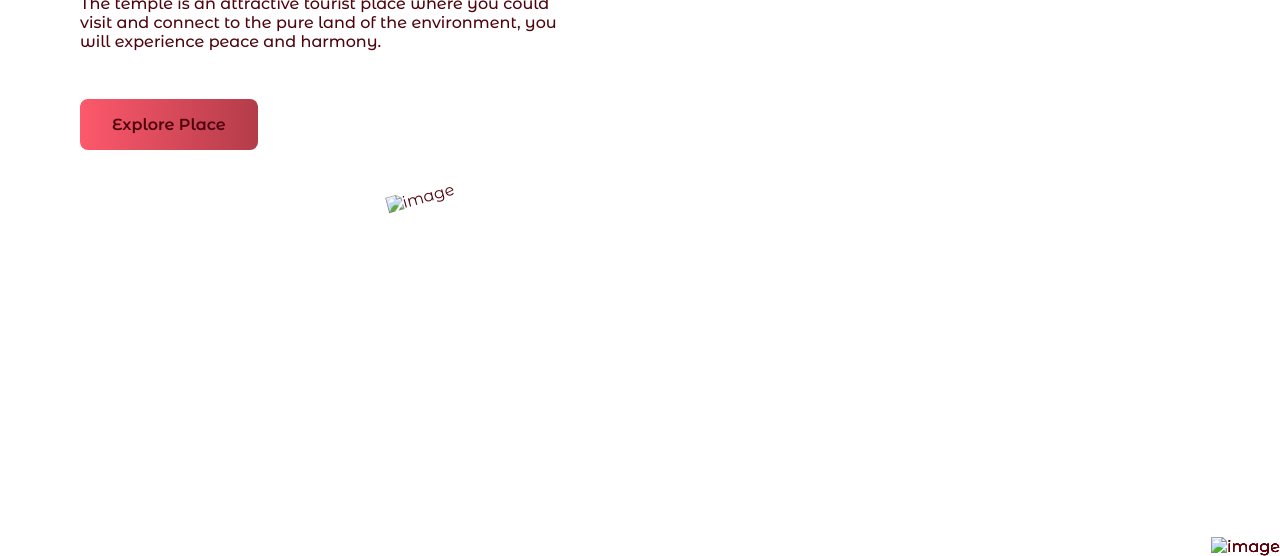
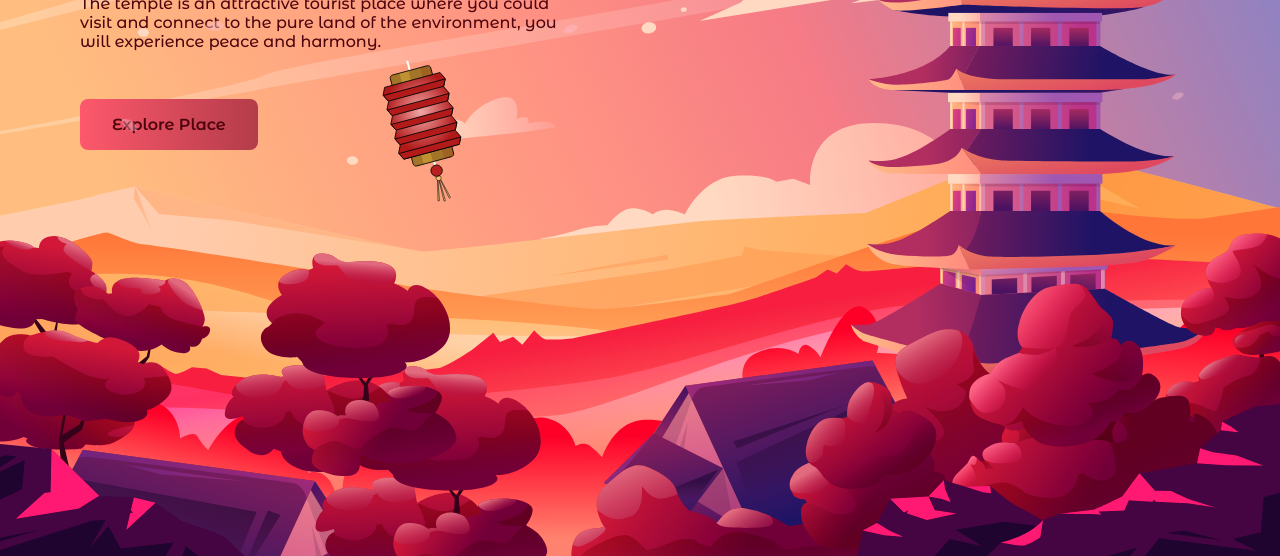
Before and after one commit to Abdullah-608/Temple_Website, a plain HTML site: page index.html in a window 1280 px wide. Shown: the part 404-960 px from the top of the page. Drawn offline with nearby package versions, Linux system fonts and the light colour scheme; the site is published under a folder, as on GitHub Pages, so addresses that start at the root find nothing.

Commit message:
update for deployment

```diff
--- a/index.html
+++ b/index.html
@@ -11,7 +11,7 @@
       <link rel="stylesheet" href="https://cdnjs.cloudflare.com/ajax/libs/remixicon/4.2.0/remixicon.css">
 
       <!--=============== SAKURA CSS ===============-->
-      <link rel="stylesheet" href="/assets/css/sakura.min.css">
+      <link rel="stylesheet" href="assets/css/sakura.min.css">
 
       <!--=============== CSS ===============-->
       <link rel="stylesheet" href="assets/css/styles.css">
@@ -58,7 +58,7 @@
       <main class="main">
          <!--==================== HOME ====================-->
          <section class="home">
-            <img src="/assets/img/img-bg.svg" alt="image" class="home_bg">
+            <img src="assets/img/img-bg.svg" alt="image" class="home_bg">
             <div class="home_container container">
                <div class="home_data">
                   <h1 class="home_title">Welcome To <br> Temple</h1>
@@ -70,16 +70,16 @@
                   </p>
                   <a href="#" class="home_button">Explore Place</a>
 
-                  <img src="/assets/img/lantern-1.svg" alt="image" class="home_lant_1">
-                  <img src="/assets/img/lantern-2.svg" alt="image" class="home_lant_2">
+                  <img src="assets/img/lantern-1.svg" alt="image" class="home_lant_1">
+                  <img src="assets/img/lantern-2.svg" alt="image" class="home_lant_2">
                </div>
                <div class="home_images">
-                  <img src="/assets/img/img-1.svg" alt="image" class="home_img_1">
-                  <img src="/assets/img/img-2.svg" alt="image" class="home_img_2">
-                  <img src="/assets/img/img-3.svg" alt="image" class="home_img_3">
-                  <img src="/assets/img/img-4.svg" alt="image" class="home_img_4">
-                  <img src="/assets/img/img-5.svg" alt="image" class="home_img_5">
-                  <img src="/assets/img/img-6.svg" alt="image" class="home_img_6    ">
+                  <img src="assets/img/img-1.svg" alt="image" class="home_img_1">
+                  <img src="assets/img/img-2.svg" alt="image" class="home_img_2">
+                  <img src="assets/img/img-3.svg" alt="image" class="home_img_3">
+                  <img src="assets/img/img-4.svg" alt="image" class="home_img_4">
+                  <img src="assets/img/img-5.svg" alt="image" class="home_img_5">
+                  <img src="assets/img/img-6.svg" alt="image" class="home_img_6    ">
                </div>
             </div>
          </section>
@@ -89,12 +89,12 @@
       <div class="sakura-petals"></div>
 
       <!--=============== GSAP ===============-->
-      <script src="/assets/js/gsap.min.js"></script>
+      <script src="assets/js/gsap.min.js"></script>
 
       <!--=============== SAKURA JS ===============-->
-      <script src="/assets/js/sakura.min.js"></script>
+      <script src="assets/js/sakura.min.js"></script>
 
       <!--=============== MAIN JS ===============-->
-      <script src="/assets/js/main.js"></script>
+      <script src="assets/js/main.js"></script>
    </body>
 </html>
```
